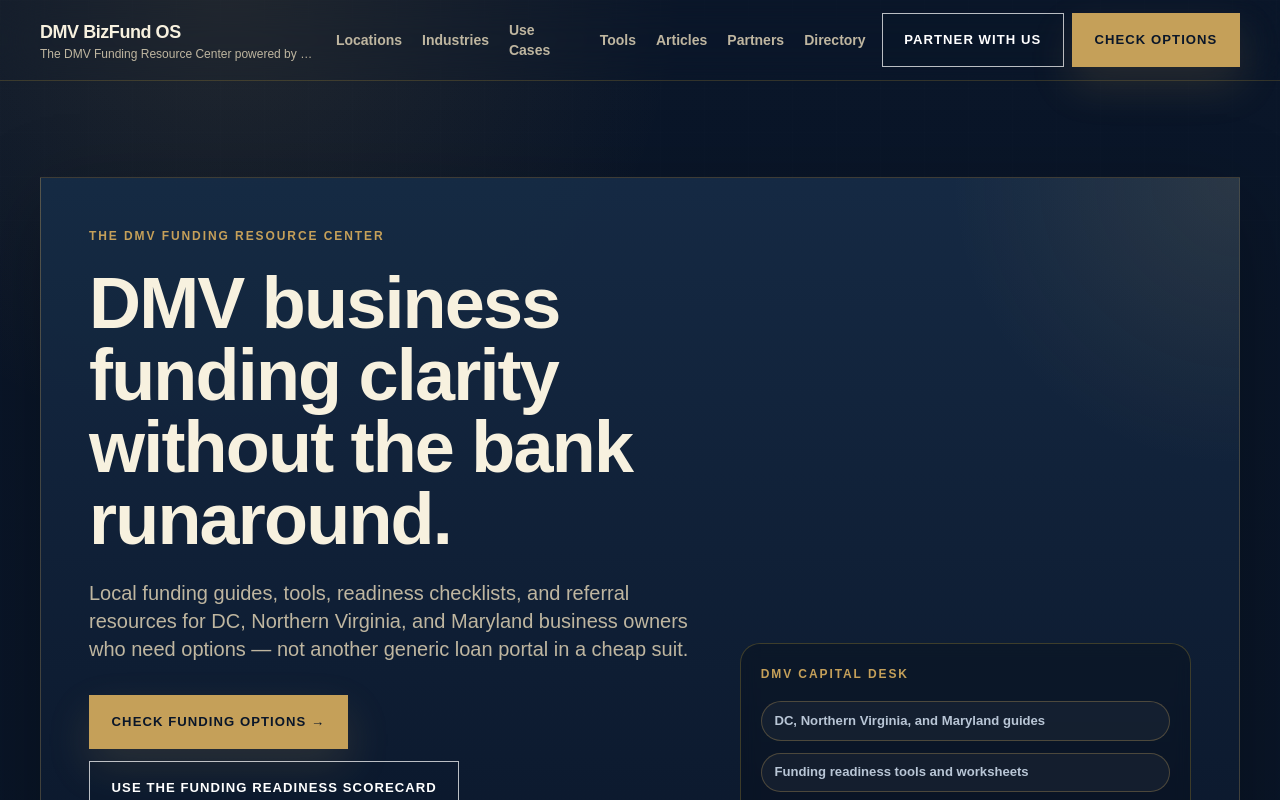
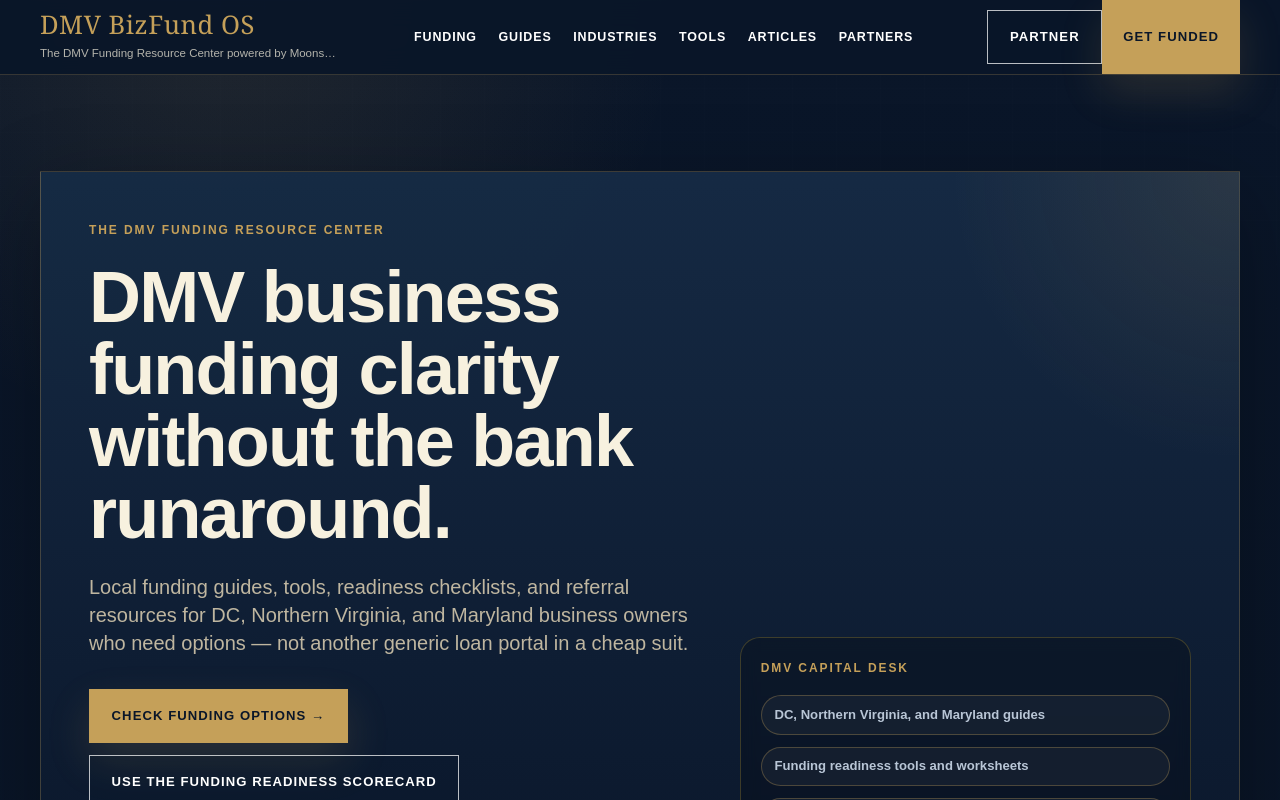
Before and after one commit to JFeimster/dmv-bizfund-os, a Next.js app: page / in a window 1280 px wide. Shown: the top 800 px of the page. Built offline with nearby package versions, Linux system fonts and the light colour scheme.

Commit message:
Port header to District Capital visual style

```diff
--- a/components/Header.tsx
+++ b/components/Header.tsx
@@ -5,30 +5,29 @@ export default function Header() {
   const market = getMarketConfig();
 
   const nav = [
-    ["Locations", "/locations"],
+    ["Funding", "/directory"],
+    ["Guides", "/locations"],
     ["Industries", "/industries"],
-    ["Use Cases", "/use-cases"],
     ["Tools", "/tools"],
     ["Articles", "/articles"],
-    ["Partners", "/referral-partners"],
-    ["Directory", "/directory"]
+    ["Partners", "/partner"]
   ];
 
   return (
-    <header className="sticky top-0 z-50 border-b border-gold/20 bg-ink/88 backdrop-blur-xl">
-      <div className="container flex min-h-20 items-center justify-between gap-4">
-        <Link href="/" className="group flex min-w-0 flex-col">
-          <span className="text-lg font-black tracking-tight text-cream group-hover:text-amber">{market.brandName}</span>
-          <span className="hidden max-w-[280px] truncate text-xs text-muted sm:block">{market.publicDescriptor}</span>
+    <header className="site-header">
+      <div className="container site-header-inner">
+        <Link href="/" className="min-w-0">
+          <span className="site-logo">{market.brandName}</span>
+          <span className="site-descriptor">{market.publicDescriptor}</span>
         </Link>
-        <nav className="hidden items-center gap-5 text-sm font-bold text-muted lg:flex">
+        <nav className="site-nav">
           {nav.map(([label, href]) => (
-            <Link className="transition hover:text-amber" key={href} href={href}>{label}</Link>
+            <Link key={href} href={href}>{label}</Link>
           ))}
         </nav>
-        <div className="flex shrink-0 items-center gap-2">
-          <Link className="btn btn-secondary hidden sm:inline-flex" href="/partner">Partner With Us</Link>
-          <Link className="btn btn-primary" href="/apply">Check Options</Link>
+        <div className="flex shrink-0 items-center gap-0">
+          <Link className="btn btn-secondary hidden sm:inline-flex" href="/partner">Partner</Link>
+          <Link className="btn btn-primary site-header-cta" href="/apply">Get Funded</Link>
         </div>
       </div>
     </header>
```
